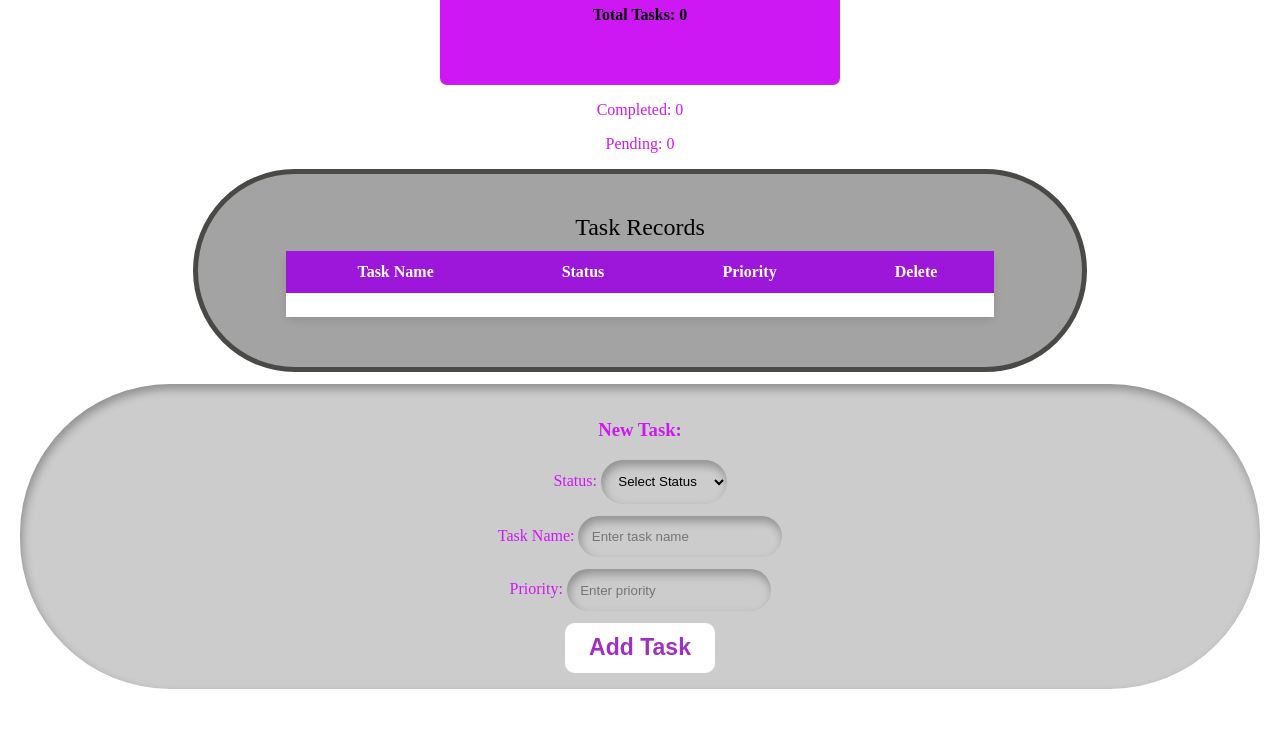
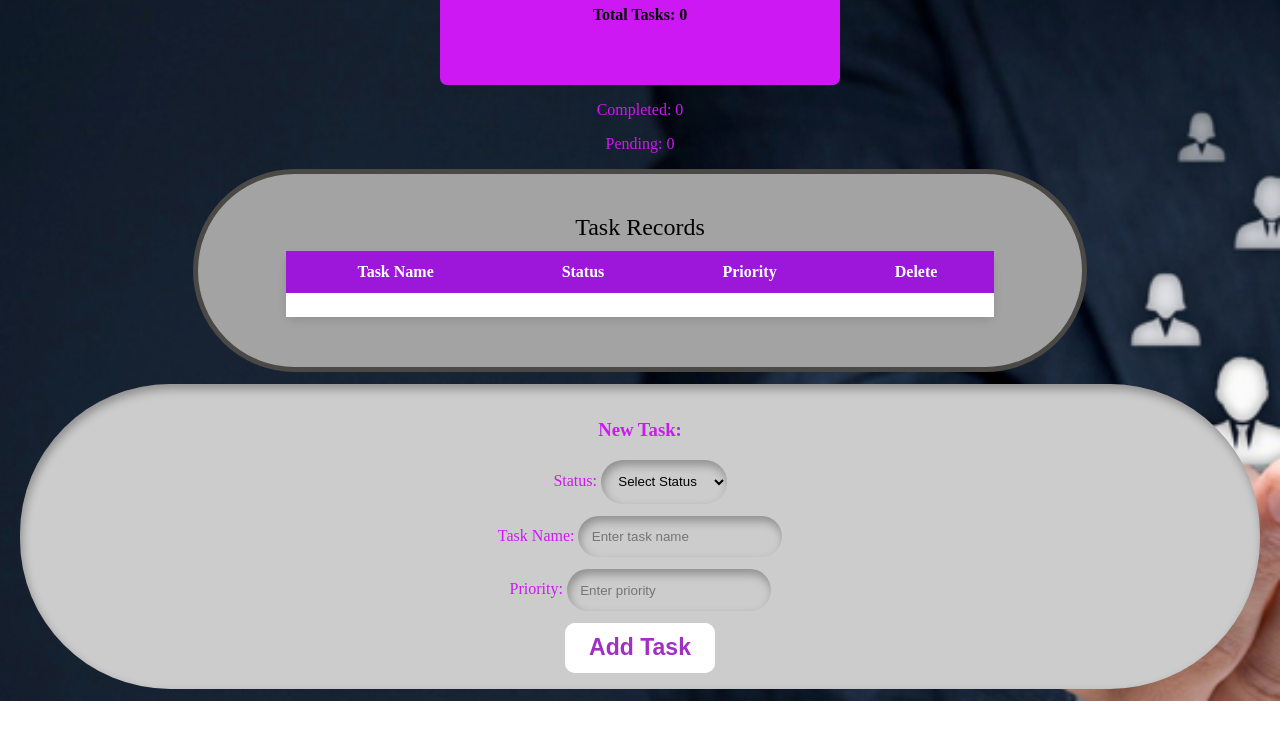
Before and after one commit to Dinesh16082/student, a plain HTML site: page index.html in a window 1280 px wide. Shown: the part 54-800 px from the top of the page. Drawn offline with Linux system fonts and the light colour scheme.

Commit message:
Update style.css

```diff
--- a/style.css
+++ b/style.css
@@ -1,5 +1,5 @@
 body {
-    background-image: url("./images/task-management-system.jpg");
+    background-image: url("./task-management-system.jpg");
     background-repeat: no-repeat;
     background-size: cover;
     color: rgb(206, 24, 243);
```
